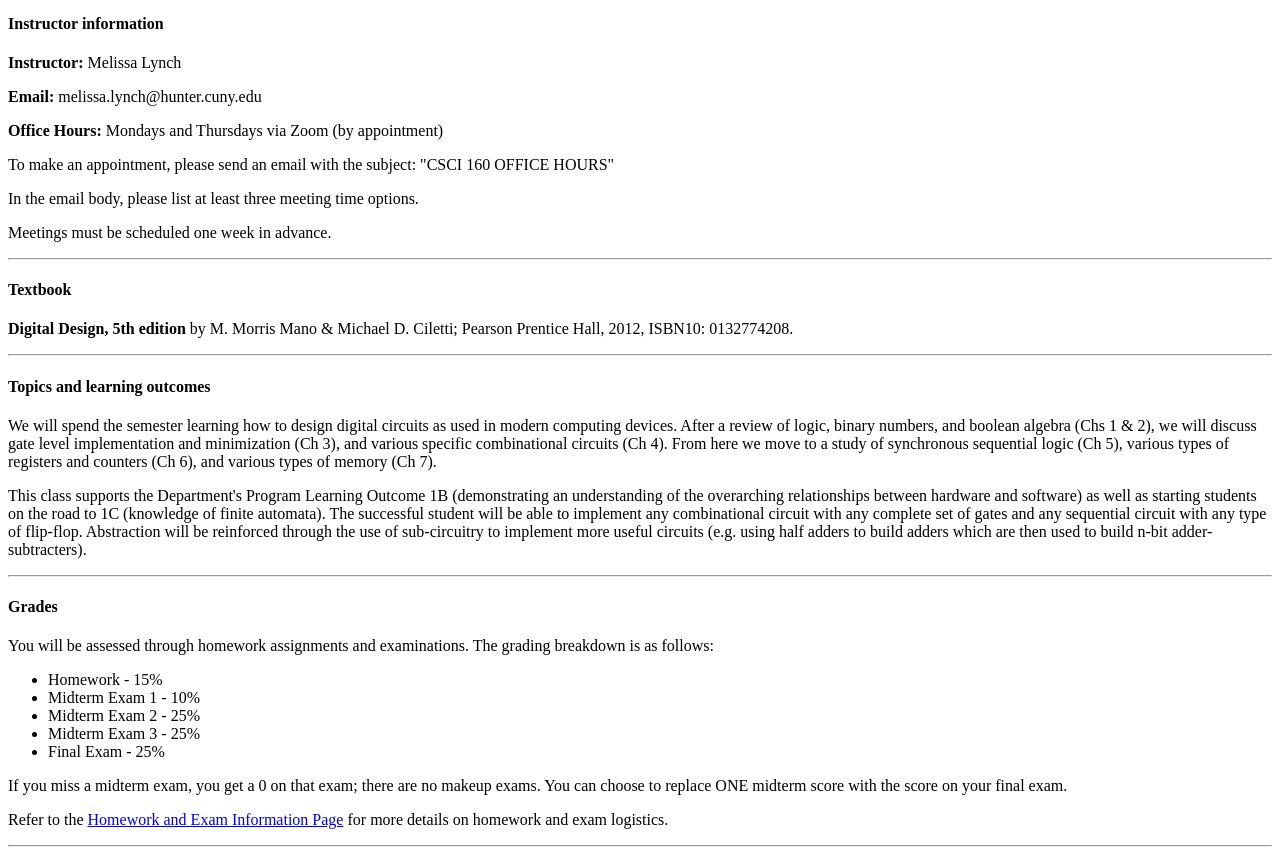
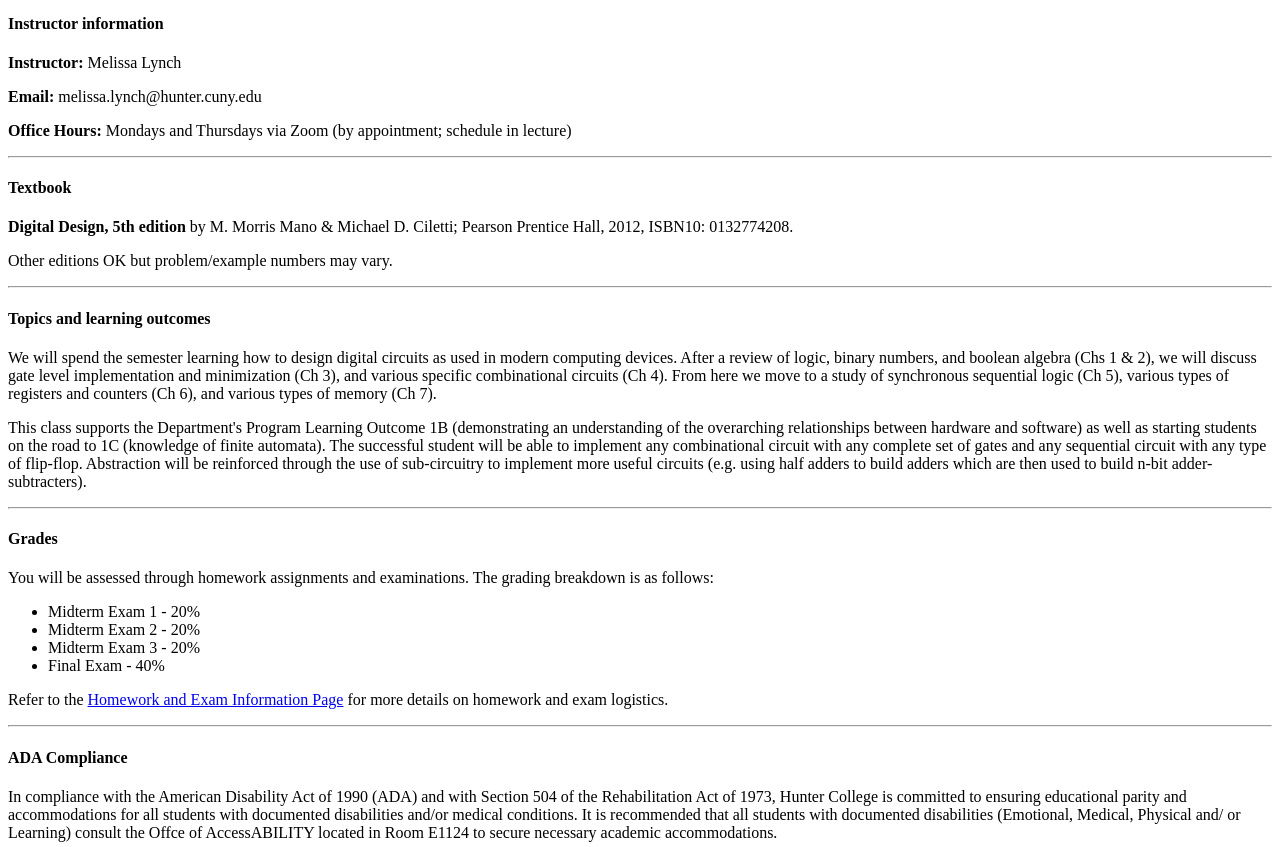
Before and after one commit to mtlynch3/csci160, a plain HTML site: page syllabus.html in a window 1280 px wide. Shown: the part 300-1147 px from the top of the page. Drawn offline with Linux system fonts and the light colour scheme.

Commit message:
Update syllabus.html

```diff
--- a/syllabus.html
+++ b/syllabus.html
@@ -4,11 +4,11 @@
     <meta charset="UTF-8">
     <meta name="viewport" content="width=device-width, initial-scale=1.0">
     <meta http-equiv="X-UA-Compatible" content="ie=edge">
-    <title>CSCI 160 Spring 2025</title>
+    <title>CSCI 160 Fall 2025</title>
   </head>
   <body>
     <h1>CSCI 160 - Computer Architecture 1</h1>
-    <h2>Spring 2025 Syllabus</h2>
+    <h2>Fall 2025 Syllabus</h2>
     <hr>
 
     <h4>Scheduling information</h4>
@@ -21,14 +21,12 @@
     <p><b>Instructor:</b> Melissa Lynch</p>
     <p><b>Email:</b> melissa.lynch@hunter.cuny.edu</p>
     <!-- <p><b>Phone:</b> (212) 555-5555</p> -->
-    <p><b>Office Hours:</b> Mondays and Thursdays via Zoom (by appointment) </p>
-    <p> To make an appointment, please send an email with the subject: "CSCI 160 OFFICE HOURS"</p>
-    <p> In the email body, please list at least three meeting time options.</p>
-    <p> Meetings must be scheduled one week in advance.</p>
+    <p><b>Office Hours:</b> Mondays and Thursdays via Zoom (by appointment; schedule in lecture) </p>
     <hr>
 
     <h4>Textbook</h4>
     <p><b>Digital Design, 5th edition</b> by M. Morris Mano & Michael D. Ciletti; Pearson Prentice Hall, 2012, ISBN10: 0132774208. </p>
+    <p>Other editions OK but problem/example numbers may vary.</p>
     <hr>
 
     <h4>Topics and learning outcomes</h4>
@@ -40,13 +38,11 @@
     <h4>Grades</h4>
     <p>You will be assessed through homework assignments and examinations. The grading breakdown is as follows:</p>
     <ul>
-      <li>Homework - 15%</li>
-      <li>Midterm Exam 1 - 10%</li>
-      <li>Midterm Exam 2 - 25%</li>
-      <li>Midterm Exam 3 - 25%</li>
-      <li>Final Exam - 25%</li>
+      <li>Midterm Exam 1 - 20%</li>
+      <li>Midterm Exam 2 - 20%</li>
+      <li>Midterm Exam 3 - 20%</li>
+      <li>Final Exam - 40%</li>
     </ul>
-    <p>If you miss a midterm exam, you get a 0 on that exam; there are no makeup exams. You can choose to replace ONE midterm score with the score on your final exam. </p>
     <p>Refer to the <a href="hw-exam-info.html">Homework and Exam Information Page</a> for more details on homework and exam logistics.</p>
     <hr>
 
```
